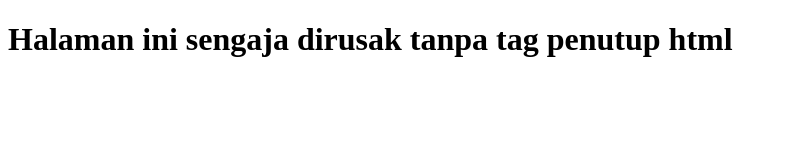
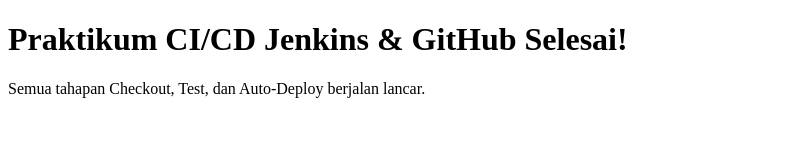
Before and after one commit to ahmad-muhajir-sketch/latihan-cicd, a plain HTML site: page public/index.html in a window 1280 px wide. Shown: the whole page, without its empty margins (0-787 px from the left). Drawn offline with Linux system fonts and the light colour scheme.

Commit message:
Perbaiki tag html dan final deploy

```diff
--- a/public/index.html
+++ b/public/index.html
@@ -1,8 +1,10 @@
 <!DOCTYPE html>
 <html>
 <head>
- <title>Kode Rusak</title>
+ <title>CI/CD Selesai</title>
 </head>
 <body>
- <h1>Halaman ini sengaja dirusak tanpa tag penutup html</h1>
+ <h1>Praktikum CI/CD Jenkins & GitHub Selesai!</h1>
+ <p>Semua tahapan Checkout, Test, dan Auto-Deploy berjalan lancar.</p>
 </body>
+</html>
```
